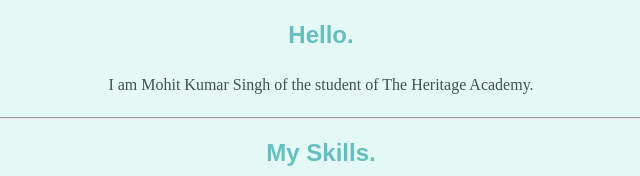
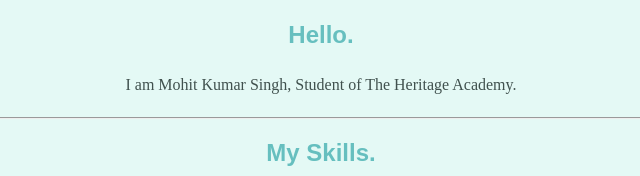
Before and after one commit to mohit-kumarsingh/ms, a plain HTML site: page index.html in a window 1280 px wide. Shown: the part 1044-1220 px from the top of the page, 319-959 px from the left. Drawn offline with Linux system fonts and the light colour scheme.

Commit message:
Update index.html

```diff
--- a/index.html
+++ b/index.html
@@ -23,7 +23,7 @@
         <div class="profile">
           <img src="images/mohit.png" alt="Profile Picture">
           <h2>Hello.</h2>
-          <p>I am Mohit Kumar Singh of the student of The Heritage Academy.</p>
+          <p>I am Mohit Kumar Singh, Student of The Heritage Academy.</p>
         </div>
         <hr>
         <div class="skills">
```
